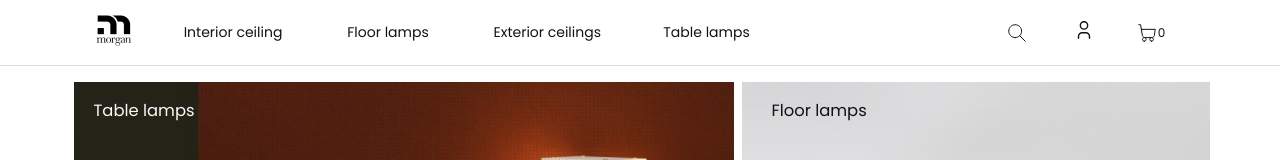
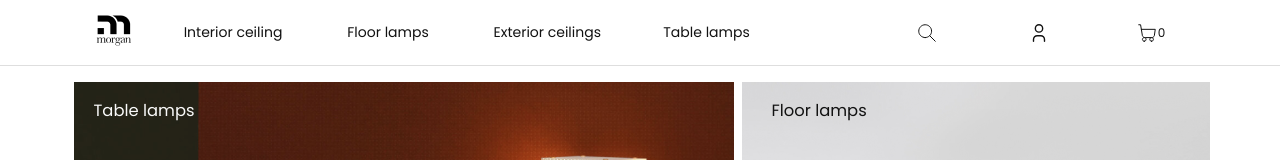
Before and after one commit to whoisbroken/morgan-shop, a React (Create React App) app: page / in a window 1280 px wide. Shown: the top 160 px of the page. Built offline with nearby package versions, Linux system fonts and the light colour scheme; no server answers.

Commit message:
fix login icon

```diff
--- a/src/components/TopBarIcons/TopBarIcons.jsx
+++ b/src/components/TopBarIcons/TopBarIcons.jsx
@@ -14,7 +14,7 @@ const TopBarIcons = (props) => {
       <button className='TopBarIcons_Button'>
         <img className='TopBarIcons_Icon' src={SearchIcon} alt='search' />
       </button>
-      <NavLink className="TopBarIcons_L`ink" to="/login"
+      <NavLink className="TopBarIcons_Link" to="/login"
               activeClassName="TopBarIcons_Link_active">
         <img className="TopBarIcons_Icon"src={LoginIcon} alt="Login" />
       </NavLink>
```
Also changed, not shown: 1 other file (tests, documents, lock files or other folders).
